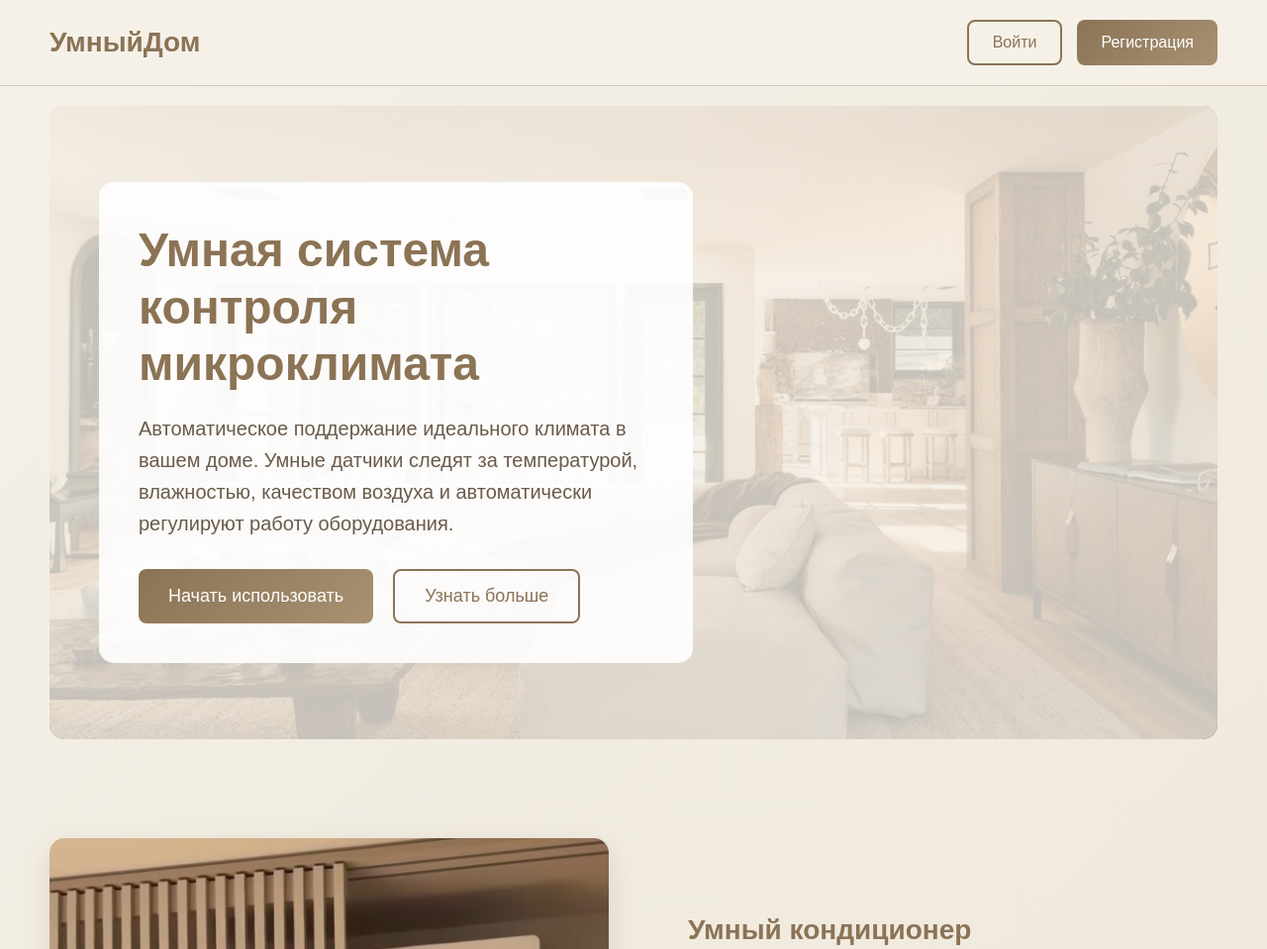
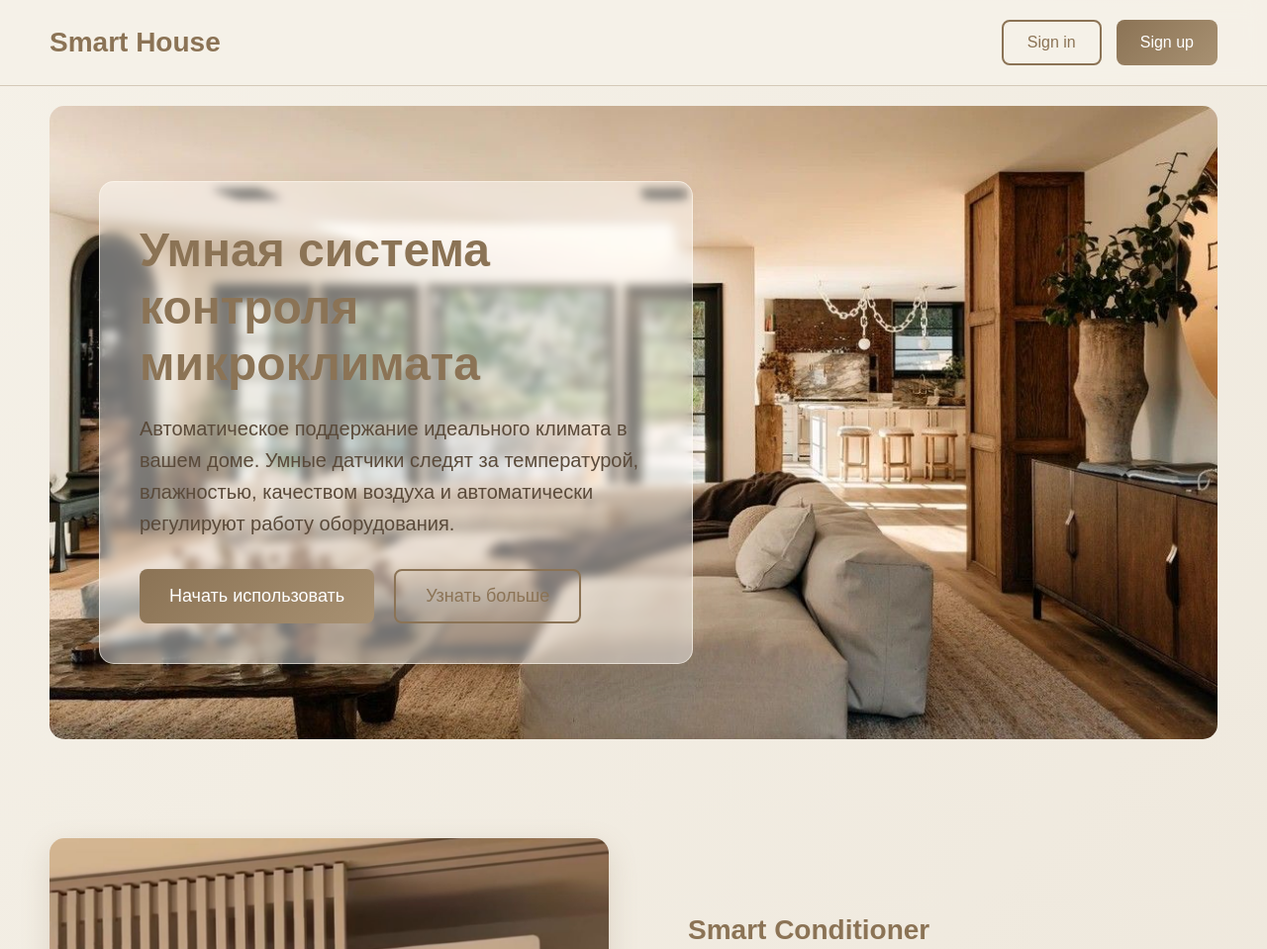
Before and after one commit to GyanPosling/smart_house, a website: page frontend/index.html in a window 1280 px wide. Shown: the top 959 px of the page at 99% size. Drawn offline with Linux system fonts and the light colour scheme.

Commit message:
Upgrade front

```diff
--- a/frontend/css/style.css
+++ b/frontend/css/style.css
@@ -196,25 +196,17 @@ body {
     position: relative;
 }
 
-.hero-section::before {
-    content: '';
-    position: absolute;
-    top: 0;
-    left: 0;
-    right: 0;
-    bottom: 0;
-    background: rgba(245, 241, 232, 0.8);
-    border-radius: 15px;
-}
-
 .hero-content {
     position: relative;
     z-index: 1;
     max-width: 600px;
-    background: rgba(255, 255, 255, 0.9);
+    background: rgba(255, 253, 250, 0.45);
     padding: 40px;
     border-radius: 15px;
     margin-left: 50px;
+    border: 1px solid rgba(255, 250, 240, 0.6);
+    box-shadow: 0 10px 30px rgba(139, 115, 85, 0.15);
+    backdrop-filter: blur(5px);
 }
 
 .hero-content h1 {
@@ -228,7 +220,7 @@ body {
     font-size: 20px;
     margin-bottom: 30px;
     line-height: 1.6;
-    opacity: 0.9;
+    color: #5a4a3a;
 }
 
 .hero-actions {
--- a/frontend/index.html
+++ b/frontend/index.html
@@ -10,11 +10,11 @@
 <div id="landingPage" class="landing-container">
     <nav class="landing-nav">
         <div class="nav-brand">
-            <h1>УмныйДом</h1>
+            <h1>Smart House</h1>
         </div>
         <div class="nav-actions">
-            <button class="btn btn-outline" onclick="showLogin()">Войти</button>
-            <button class="btn btn-primary" onclick="showRegister()">Регистрация</button>
+            <button class="btn btn-outline" onclick="showLogin()">Sign in</button>
+            <button class="btn btn-primary" onclick="showRegister()">Sign up</button>
         </div>
     </nav>
 
@@ -44,7 +44,7 @@
                     <img src="images/Conditioner.jpg" alt="Умный кондиционер">
                 </div>
                 <div class="device-info">
-                    <h3>Умный кондиционер</h3>
+                    <h3>Smart Conditioner</h3>
                     <ul>
                         <li>Автоматическое поддержание температуры</li>
                         <li>Энергосберегающий режим</li>
@@ -61,7 +61,7 @@
                     <img src="images/Heater.jpg" alt="Умный обогреватель">
                 </div>
                 <div class="device-info">
-                    <h3>Умный обогреватель</h3>
+                    <h3>Smart Heater</h3>
                     <ul>
                         <li>Точный контроль температуры</li>
                         <li>Безопасная работа</li>
@@ -78,7 +78,7 @@
                     <img src="images/Humidifier.jpg" alt="Умный увлажнитель">
                 </div>
                 <div class="device-info">
-                    <h3>Умный увлажнитель</h3>
+                    <h3>Smart Humidifier</h3>
                     <ul>
                         <li>Поддержание идеальной влажности</li>
                         <li>Тихая работа</li>
@@ -95,7 +95,7 @@
                     <img src="images/Ventilator.jpg" alt="Умный вентилятор">
                 </div>
                 <div class="device-info">
-                    <h3>Умный вентилятор</h3>
+                    <h3>Smart Ventilator</h3>
                     <ul>
                         <li>Циркуляция воздуха</li>
                         <li>Регулировка скорости</li>
@@ -109,7 +109,7 @@
         </section>
 
         <section id="features" class="features-section">
-            <h2>Как работает умный дом?</h2>
+            <h2>Как работает Smart House?</h2>
             <div class="features-grid">
                 <div class="feature-card">
                     <h3>Непрерывный мониторинг</h3>
@@ -151,7 +151,7 @@
         <h2>Регистрация</h2>
         <form id="registerForm">
             <div class="form-group">
-                <label>Имя пользователя:</label>
+                <label>Username:</label>
                 <input type="text" id="regUsername" required>
             </div>
             <div class="form-group">
@@ -159,13 +159,13 @@
                 <input type="email" id="regEmail" required>
             </div>
             <div class="form-group">
-                <label>Пароль:</label>
+                <label>Password:</label>
                 <input type="password" id="regPassword" required>
             </div>
-            <button type="submit" class="btn btn-primary">Зарегистрироваться</button>
+            <button type="submit" class="btn btn-primary">Sign up</button>
         </form>
         <div class="auth-switch">
-            Уже есть аккаунт? <a onclick="showLogin()">Войти</a>
+            Уже есть аккаунт? <a onclick="showLogin()">Sign in</a>
         </div>
     </div>
 </div>
@@ -175,17 +175,17 @@
         <h2>Вход в систему</h2>
         <form id="loginForm">
             <div class="form-group">
-                <label>Имя пользователя:</label>
+                <label>Username:</label>
                 <input type="text" id="loginUsername" required>
             </div>
             <div class="form-group">
-                <label>Пароль:</label>
+                <label>Password:</label>
                 <input type="password" id="loginPassword" required>
             </div>
-            <button type="submit" class="btn btn-primary">Войти</button>
+            <button type="submit" class="btn btn-primary">Sign in</button>
         </form>
         <div class="auth-switch">
-            Нет аккаунта? <a onclick="showRegister()">Зарегистрироваться</a>
+            Нет аккаунта? <a onclick="showRegister()">Sign up</a>
         </div>
     </div>
 </div>
```
